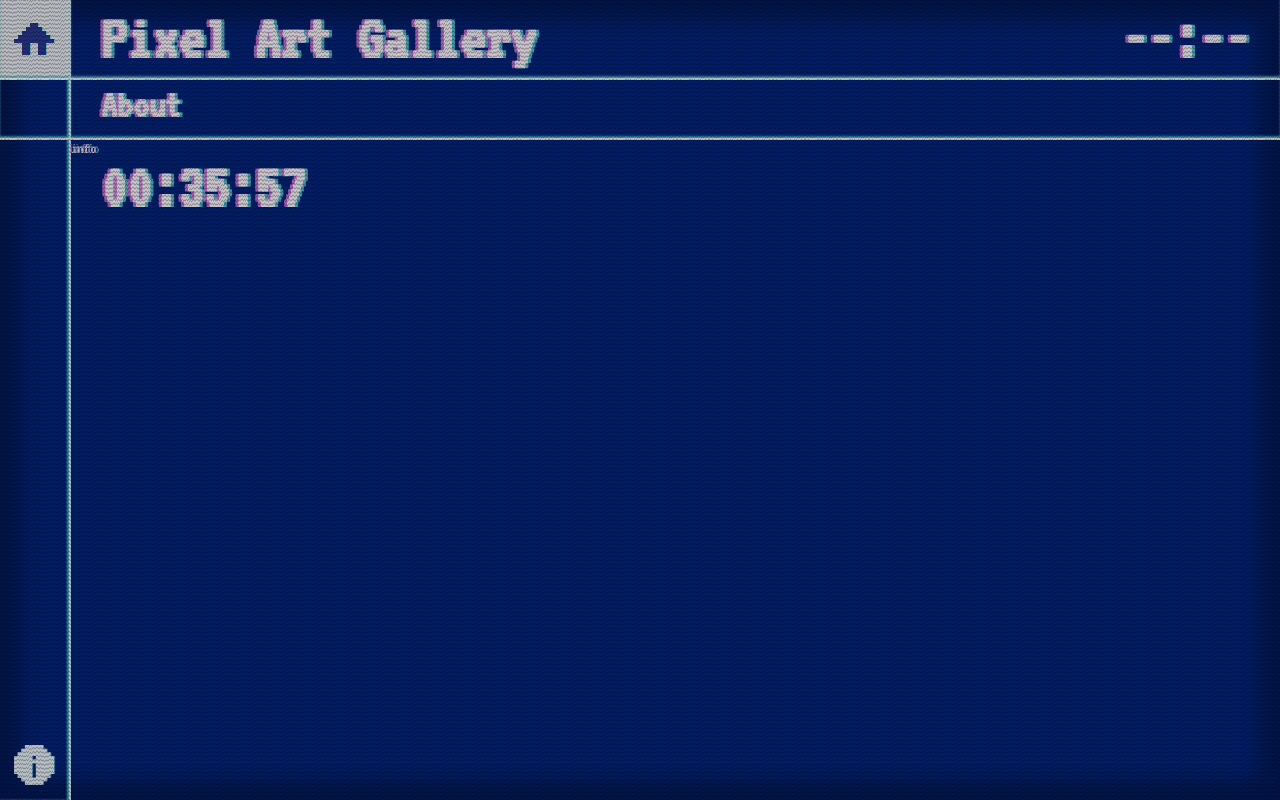
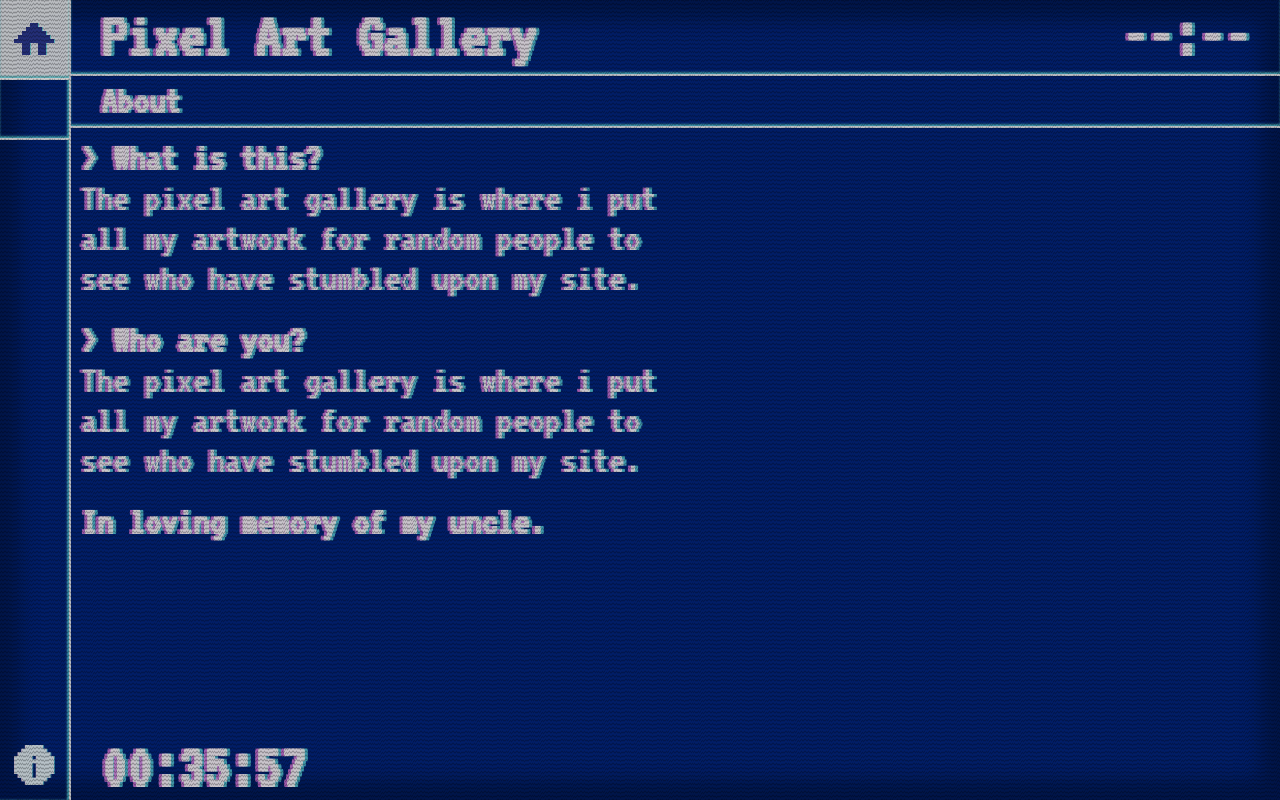
Before and after one commit to LueKely/pixel-art-gallery, an Astro site: page /info in a window 1280 px wide. Built offline with nearby package versions, Linux system fonts and the light colour scheme; Astro itself is replaced by a stand-in of ours.

Commit message:
flavor text

```diff
--- a/src/layouts/Layout.astro
+++ b/src/layouts/Layout.astro
@@ -132,7 +132,7 @@ html::after
 		font-size: 4rem;
 	}
 
-	h2{
+	h2,p{
 		font-size: 2.5rem;
 	}
 
--- a/src/pages/info.astro
+++ b/src/pages/info.astro
@@ -3,9 +3,51 @@ import Layout from '../layouts/Layout.astro';
 ---
 
 <Layout title='About'>
-<p>info</p>
+<main class="main-container">
+
+  <section>
+    <h2>&gt; What is this? </h2>
+    <p>The pixel art gallery is where i put all my artwork for random people to see who have stumbled upon my site.</p>
+    <br>
+    <h2>&gt; Who are you? </h2>
+    <p>The pixel art gallery is where i put all my artwork for random people to see who have stumbled upon my site.</p>
+    <br>
+
+    <h2>In loving memory of my uncle.</h2>
+  </section>
+
+
+  <section>
+
+    <canvas></canvas>
+
+  </section>
+
+</main>
 </Layout>
 
 <style>
 
+.main-container{
+  width: 100%;
+  height: 100%;
+
+  display: flex;
+  align-items: center;
+  justify-content: center;
+  flex-direction: row;
+
+
+}
+
+.main-container > section {
+  width: 100%;
+  height: 100%;
+
+  flex: 1;
+
+  padding: 10px;
+
+}
+
 </style>
```
